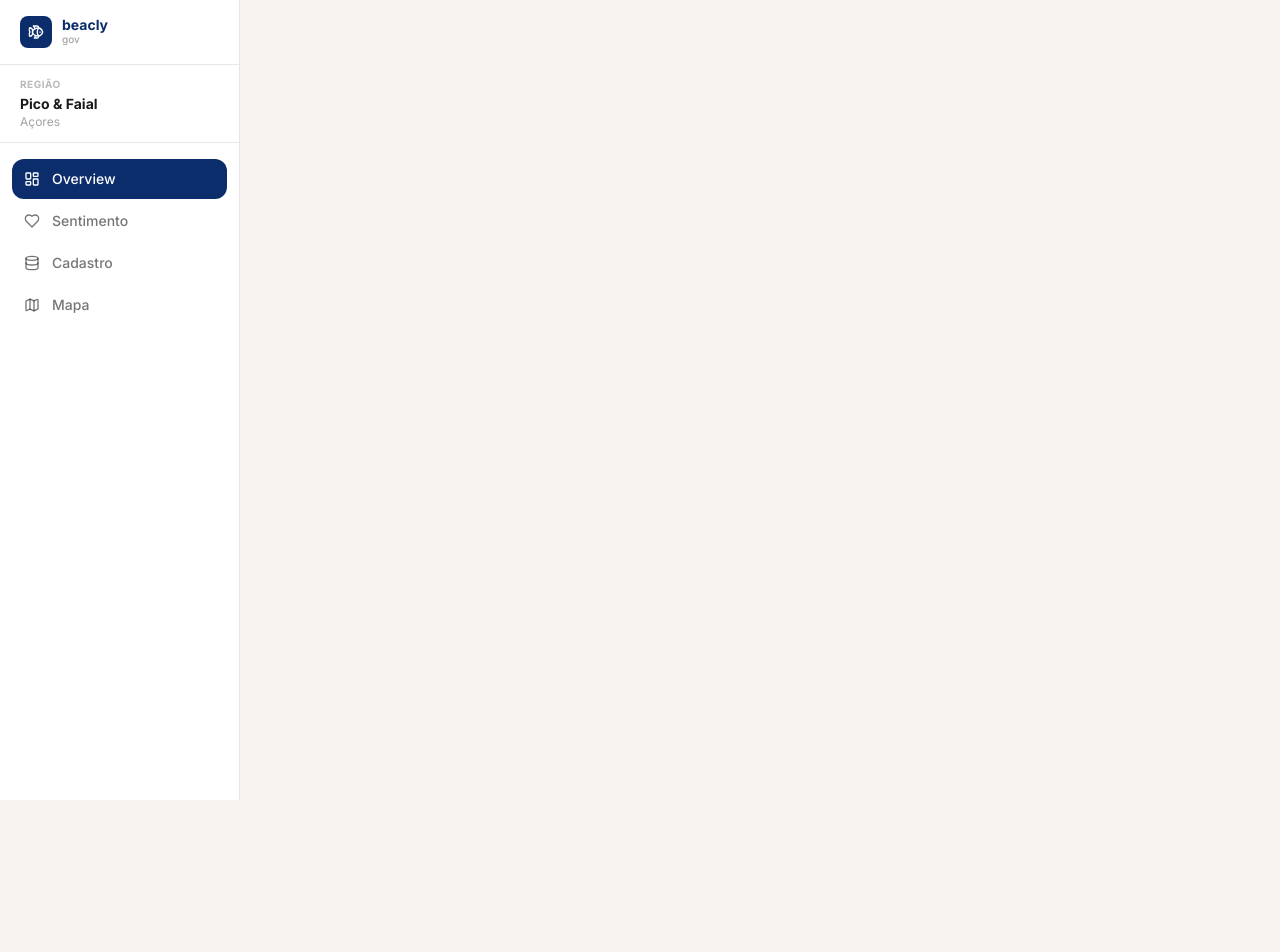
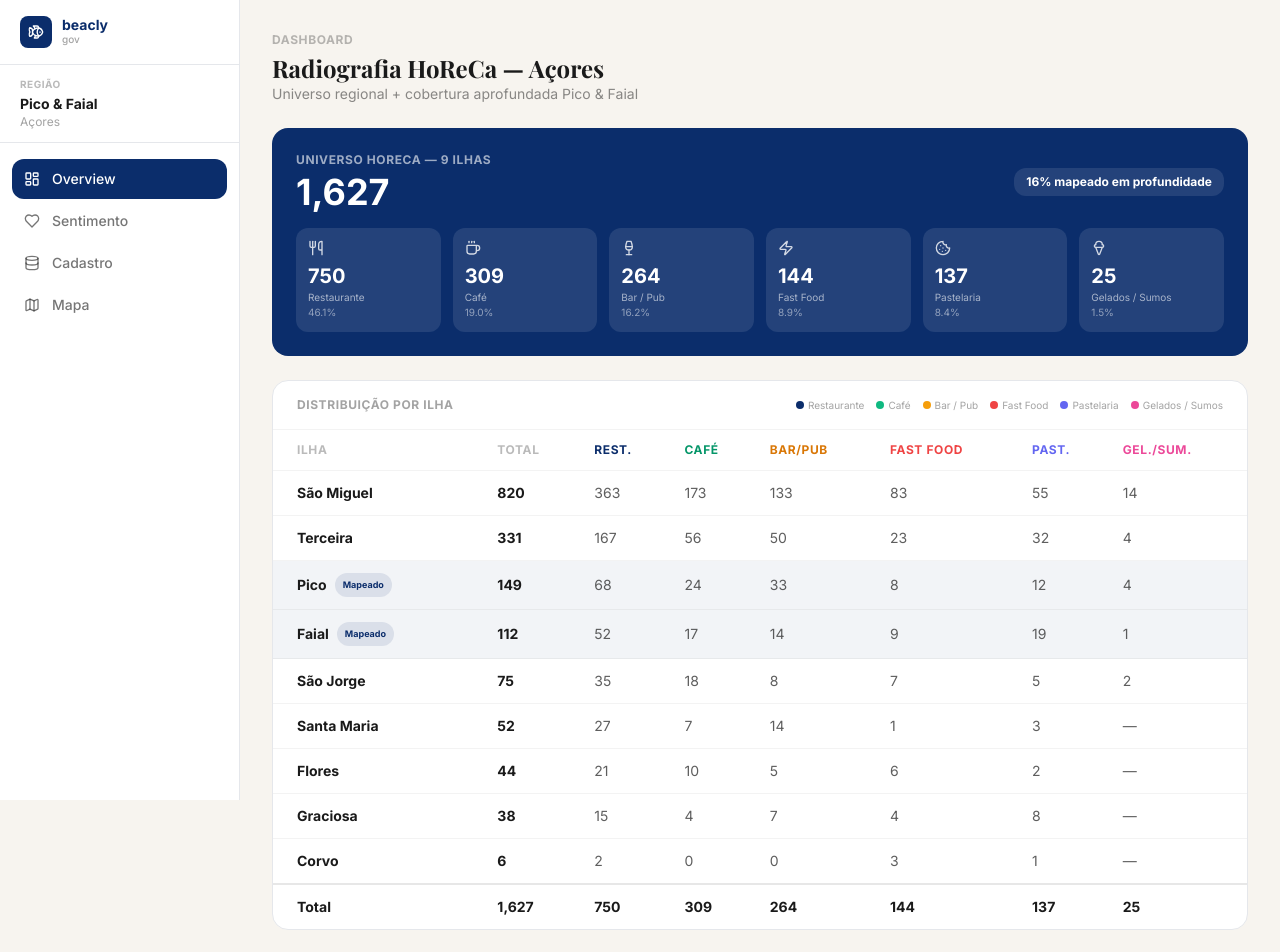
Before and after one commit to RitadeOliveiraF/beacly-gov, a Next.js app: page /dashboard in a window 1280 px wide. Shown: the top 952 px of the page. Before the commit the page ends 800 px from the top, so only its background shows below. Built offline with nearby package versions, Linux system fonts and the light colour scheme; no server answers; the database is empty.

Commit message:
feat: overview com radiografia HoReCa real (1.627 estabelecimentos, 9 ilhas)

```diff
--- a/app/dashboard/page.tsx
+++ b/app/dashboard/page.tsx
@@ -2,8 +2,9 @@
 
 import { useEffect, useState, useMemo } from "react"
 import { supabase } from "@/lib/supabase"
-import { Building2, Star, MapPin, AlertTriangle, Loader2, TrendingUp, MessageSquare } from "lucide-react"
-import { BarChart, Bar, XAxis, YAxis, Tooltip, ResponsiveContainer, CartesianGrid, PieChart, Pie, Cell } from "recharts"
+import { AZORES_HORECA, AZORES_TOTALS } from "@/lib/radiografia"
+import { Building2, Star, MapPin, AlertTriangle, Loader2, MessageSquare, Utensils, Coffee, Wine, Zap, Cookie, IceCream } from "lucide-react"
+import { BarChart, Bar, XAxis, YAxis, Tooltip, ResponsiveContainer, CartesianGrid } from "recharts"
 
 interface Space {
   uuid: string
@@ -15,7 +16,14 @@ interface Space {
   google_type: string | null
 }
 
-const COLORS = ["#0B2D6B", "#E8602C", "#4ADE80", "#FBBF24", "#A78BFA", "#F472B6", "#60A5FA"]
+const CATEGORY_ICONS = [
+  { key: "restaurante", label: "Restaurante", icon: Utensils, color: "#0B2D6B" },
+  { key: "cafe", label: "Café", icon: Coffee, color: "#10B981" },
+  { key: "barPub", label: "Bar / Pub", icon: Wine, color: "#F59E0B" },
+  { key: "fastFood", label: "Fast Food", icon: Zap, color: "#EF4444" },
+  { key: "pastelaria", label: "Pastelaria", icon: Cookie, color: "#6366F1" },
+  { key: "geladosSumos", label: "Gelados / Sumos", icon: IceCream, color: "#EC4899" },
+] as const
 
 export default function Overview() {
   const [spaces, setSpaces] = useState<Space[]>([])
@@ -41,128 +49,173 @@ export default function Overview() {
     fetchAll()
   }, [])
 
-  const stats = useMemo(() => {
+  const deepStats = useMemo(() => {
     if (!spaces.length) return null
-    const total = spaces.length
     const operational = spaces.filter(s => s.business_status === "operational").length
     const tempClosed = spaces.filter(s => s.business_status === "temporarily_closed").length
     const permClosed = spaces.filter(s => s.business_status === "permanently_closed").length
     const withRating = spaces.filter(s => s.rating)
     const avgRating = withRating.length ? withRating.reduce((a, s) => a + Number(s.rating), 0) / withRating.length : 0
     const totalReviews = spaces.reduce((a, s) => a + (s.review_count || 0), 0)
-
-    const byIlha = ["pico", "faial"].map(ilha => ({
-      ilha: ilha === "pico" ? "Pico" : "Faial",
-      count: spaces.filter(s => s.ilha === ilha).length,
-      avgRating: (() => {
-        const r = spaces.filter(s => s.ilha === ilha && s.rating)
-        return r.length ? (r.reduce((a, s) => a + Number(s.rating), 0) / r.length).toFixed(2) : "—"
-      })(),
-    }))
-
-    const byType: Record<string, number> = {}
-    spaces.forEach(s => {
-      const t = s.google_type || "Outro"
-      byType[t] = (byType[t] || 0) + 1
-    })
-    const topTypes = Object.entries(byType).sort((a,b) => b[1]-a[1]).slice(0,7).map(([type, count]) => ({ type, count }))
-
-    return { total, operational, tempClosed, permClosed, avgRating, totalReviews, byIlha, topTypes }
+    return { total: spaces.length, operational, tempClosed, permClosed, avgRating, totalReviews }
   }, [spaces])
 
-  if (loading) return <div className="flex items-center justify-center h-screen"><Loader2 className="h-6 w-6 animate-spin text-ocean" /></div>
-  if (!stats) return null
+  const pctMapped = Math.round(((AZORES_HORECA.find(i=>i.name==="Pico")!.total + AZORES_HORECA.find(i=>i.name==="Faial")!.total) / AZORES_TOTALS.total) * 100)
 
   return (
     <div className="p-8 space-y-6">
       <div>
         <p className="text-xs font-bold uppercase tracking-wider text-preto/30">Dashboard</p>
-        <h1 className="mt-1 text-2xl font-serif font-bold text-preto">Turismo Gastronómico — Pico & Faial</h1>
-        <p className="text-sm text-preto/50">Visão geral do ecossistema gastronómico mapeado</p>
+        <h1 className="mt-1 text-2xl font-serif font-bold text-preto">Radiografia HoReCa — Açores</h1>
+        <p className="text-sm text-preto/50">Universo regional + cobertura aprofundada Pico & Faial</p>
       </div>
 
-      {/* KPIs */}
+      {/* Universo total Açores */}
+      <div className="rounded-2xl bg-ocean text-white p-6">
+        <div className="flex items-center justify-between mb-4">
+          <div>
+            <p className="text-xs font-bold uppercase tracking-wider opacity-60">Universo HoReCa — 9 ilhas</p>
+            <p className="text-4xl font-bold mt-1">{AZORES_TOTALS.total.toLocaleString()}</p>
+          </div>
+          <div className="rounded-xl bg-white/10 px-3 py-1.5 text-xs font-bold">{pctMapped}% mapeado em profundidade</div>
+        </div>
+        <div className="grid grid-cols-3 md:grid-cols-6 gap-3">
+          {CATEGORY_ICONS.map(({ key, label, icon: Icon, color }) => {
+            const val = AZORES_TOTALS[key as keyof typeof AZORES_TOTALS] as number
+            const pct = ((val / AZORES_TOTALS.total) * 100).toFixed(1)
+            return (
+              <div key={key} className="rounded-xl bg-white/10 p-3">
+                <Icon className="h-4 w-4 mb-1.5 opacity-80" />
+                <p className="text-xl font-bold">{val}</p>
+                <p className="text-[10px] opacity-60">{label}</p>
+                <p className="text-[10px] opacity-50">{pct}%</p>
+              </div>
+            )
+          })}
+        </div>
+      </div>
+
+      {/* Tabela por ilha */}
+      <div className="rounded-2xl bg-branco border border-preto/8 overflow-hidden">
+        <div className="px-6 py-4 border-b border-preto/5 flex items-center justify-between">
+          <p className="text-xs font-bold uppercase tracking-wider text-preto/40">Distribuição por ilha</p>
+          <div className="flex gap-3 text-[10px] text-preto/40">
+            {CATEGORY_ICONS.map(({key,label,color}) => (
+              <span key={key} className="flex items-center gap-1"><span className="h-2 w-2 rounded-full" style={{background:color}}/>{label}</span>
+            ))}
+          </div>
+        </div>
+        <div className="overflow-x-auto">
+          <table className="w-full text-sm">
+            <thead>
+              <tr className="border-b border-preto/5 text-left">
+                <th className="px-6 py-3 text-xs font-bold uppercase tracking-wider text-preto/30">Ilha</th>
+                <th className="px-3 py-3 text-xs font-bold uppercase tracking-wider text-preto/30">Total</th>
+                <th className="px-3 py-3 text-xs font-bold uppercase tracking-wider text-ocean">Rest.</th>
+                <th className="px-3 py-3 text-xs font-bold uppercase tracking-wider text-emerald-600">Café</th>
+                <th className="px-3 py-3 text-xs font-bold uppercase tracking-wider text-amber-600">Bar/Pub</th>
+                <th className="px-3 py-3 text-xs font-bold uppercase tracking-wider text-red-500">Fast Food</th>
+                <th className="px-3 py-3 text-xs font-bold uppercase tracking-wider text-indigo-500">Past.</th>
+                <th className="px-3 py-3 text-xs font-bold uppercase tracking-wider text-pink-500">Gel./Sum.</th>
+              </tr>
+            </thead>
+            <tbody className="divide-y divide-preto/5">
+              {AZORES_HORECA.map(ilha => (
+                <tr key={ilha.name} className={ilha.mapped ? "bg-ocean/5" : ""}>
+                  <td className="px-6 py-3">
+                    <div className="flex items-center gap-2">
+                      <span className="text-sm font-bold text-preto">{ilha.name}</span>
+                      {ilha.mapped && <span className="rounded-full bg-ocean/10 px-2 py-0.5 text-[9px] font-bold text-ocean">Mapeado</span>}
+                    </div>
+                  </td>
+                  <td className="px-3 py-3 font-bold text-preto">{ilha.total}</td>
+                  <td className="px-3 py-3 text-preto/70">{ilha.restaurante}</td>
+                  <td className="px-3 py-3 text-preto/70">{ilha.cafe}</td>
+                  <td className="px-3 py-3 text-preto/70">{ilha.barPub}</td>
+                  <td className="px-3 py-3 text-preto/70">{ilha.fastFood}</td>
+                  <td className="px-3 py-3 text-preto/70">{ilha.pastelaria}</td>
+                  <td className="px-3 py-3 text-preto/70">{ilha.geladosSumos || "—"}</td>
+                </tr>
+              ))}
+            </tbody>
+            <tfoot>
+              <tr className="border-t-2 border-preto/10 font-bold">
+                <td className="px-6 py-3 text-preto">Total</td>
+                <td className="px-3 py-3 text-preto">{AZORES_TOTALS.total.toLocaleString()}</td>
+                <td className="px-3 py-3 text-preto">{AZORES_TOTALS.restaurante}</td>
+                <td className="px-3 py-3 text-preto">{AZORES_TOTALS.cafe}</td>
+                <td className="px-3 py-3 text-preto">{AZORES_TOTALS.barPub}</td>
+                <td className="px-3 py-3 text-preto">{AZORES_TOTALS.fastFood}</td>
+                <td className="px-3 py-3 text-preto">{AZORES_TOTALS.pastelaria}</td>
+                <td className="px-3 py-3 text-preto">{AZORES_TOTALS.geladosSumos}</td>
+              </tr>
+            </tfoot>
+          </table>
+        </div>
+      </div>
+
+      {/* Comparação visual por ilha */}
+      <div className="rounded-2xl bg-branco border border-preto/8 p-6">
+        <p className="text-xs font-bold uppercase tracking-wider text-preto/40 mb-4">Estabelecimentos por ilha</p>
+        <ResponsiveContainer width="100%" height={260}>
+          <BarChart data={AZORES_HORECA} layout="vertical" margin={{ left: 20 }}>
+            <CartesianGrid strokeDasharray="3 3" stroke="#f0ede8" horizontal={false} />
+            <XAxis type="number" tick={{ fontSize: 11, fill: "#1a1a1a80" }} />
+            <YAxis type="category" dataKey="name" width={90} tick={{ fontSize: 11, fill: "#1a1a1a80" }} />
+            <Tooltip contentStyle={{ borderRadius: 12, border: "1px solid #e8e4de", fontSize: 12 }} />
+            <Bar dataKey="total" radius={[0,6,6,0]}>
+              {AZORES_HORECA.map((entry, i) => (
+                <rect key={i} fill={entry.mapped ? "#0B2D6B" : "#0B2D6B40"} />
+              ))}
+            </Bar>
+          </BarChart>
+        </ResponsiveContainer>
+      </div>
+
+      {/* Cobertura aprofundada — Pico & Faial */}
+      <div>
+        <div className="flex items-center gap-2 mb-3">
+          <div className="h-1.5 w-1.5 rounded-full bg-ocean" />
+          <p className="text-xs font-bold uppercase tracking-wider text-preto/40">Cobertura aprofundada — Pico & Faial</p>
+        </div>
+        {loading ? (
+          <div className="flex items-center justify-center h-32"><Loader2 className="h-5 w-5 animate-spin text-ocean" /></div>
+        ) : deepStats && (
           <div className="grid grid-cols-2 xl:grid-cols-4 gap-4">
-        <div className="rounded-2xl bg-ocean text-white p-5">
+            <div className="rounded-2xl bg-branco border border-preto/8 p-5">
               <div className="flex items-center justify-between mb-3">
-            <span className="text-xs font-bold uppercase tracking-wider opacity-60">Estabelecimentos</span>
-            <Building2 className="h-4 w-4 opacity-60" />
+                <span className="text-xs font-bold uppercase tracking-wider text-preto/30">Mapeados</span>
+                <Building2 className="h-4 w-4 text-preto/20" />
               </div>
-          <p className="text-3xl font-bold">{stats.total}</p>
-          <p className="mt-1 text-xs opacity-50">{stats.operational} operacionais</p>
+              <p className="text-3xl font-bold text-preto">{deepStats.total}</p>
+              <p className="mt-1 text-xs text-preto/40">{deepStats.operational} operacionais</p>
             </div>
             <div className="rounded-2xl bg-branco border border-preto/8 p-5">
               <div className="flex items-center justify-between mb-3">
                 <span className="text-xs font-bold uppercase tracking-wider text-preto/30">Rating médio</span>
                 <Star className="h-4 w-4 fill-signal text-signal" />
               </div>
-          <p className="text-3xl font-bold text-preto">{stats.avgRating.toFixed(2)}</p>
-          <p className="mt-1 text-xs text-preto/40">Pico & Faial combinados</p>
+              <p className="text-3xl font-bold text-preto">{deepStats.avgRating.toFixed(2)}</p>
+              <p className="mt-1 text-xs text-preto/40">Dados Google validados</p>
             </div>
             <div className="rounded-2xl bg-branco border border-preto/8 p-5">
               <div className="flex items-center justify-between mb-3">
-            <span className="text-xs font-bold uppercase tracking-wider text-preto/30">Reviews totais</span>
+                <span className="text-xs font-bold uppercase tracking-wider text-preto/30">Reviews analisadas</span>
                 <MessageSquare className="h-4 w-4 text-preto/20" />
               </div>
-          <p className="text-3xl font-bold text-preto">{stats.totalReviews.toLocaleString()}</p>
+              <p className="text-3xl font-bold text-preto">{deepStats.totalReviews.toLocaleString()}</p>
               <p className="mt-1 text-xs text-preto/40">Volume agregado Google</p>
             </div>
-        <div className={`rounded-2xl p-5 ${stats.tempClosed + stats.permClosed > 0 ? "bg-amber-50 border border-amber-200" : "bg-branco border border-preto/8"}`}>
+            <div className={`rounded-2xl p-5 ${deepStats.tempClosed + deepStats.permClosed > 0 ? "bg-amber-50 border border-amber-200" : "bg-branco border border-preto/8"}`}>
               <div className="flex items-center justify-between mb-3">
-            <span className={`text-xs font-bold uppercase tracking-wider ${stats.tempClosed + stats.permClosed > 0 ? "text-amber-600" : "text-preto/30"}`}>Encerrados</span>
-            <AlertTriangle className={`h-4 w-4 ${stats.tempClosed + stats.permClosed > 0 ? "text-amber-500" : "text-preto/20"}`} />
+                <span className={`text-xs font-bold uppercase tracking-wider ${deepStats.tempClosed + deepStats.permClosed > 0 ? "text-amber-600" : "text-preto/30"}`}>Encerrados</span>
+                <AlertTriangle className={`h-4 w-4 ${deepStats.tempClosed + deepStats.permClosed > 0 ? "text-amber-500" : "text-preto/20"}`} />
               </div>
-          <p className={`text-3xl font-bold ${stats.tempClosed + stats.permClosed > 0 ? "text-amber-700" : "text-preto"}`}>{stats.tempClosed + stats.permClosed}</p>
-          <p className="mt-1 text-xs text-preto/40">{stats.tempClosed} temp · {stats.permClosed} perm</p>
+              <p className={`text-3xl font-bold ${deepStats.tempClosed + deepStats.permClosed > 0 ? "text-amber-700" : "text-preto"}`}>{deepStats.tempClosed + deepStats.permClosed}</p>
+              <p className="mt-1 text-xs text-preto/40">{deepStats.tempClosed} temp · {deepStats.permClosed} perm</p>
             </div>
           </div>
-
-      {/* Por ilha */}
-      <div className="grid grid-cols-1 xl:grid-cols-2 gap-4">
-        {stats.byIlha.map(({ ilha, count, avgRating }) => (
-          <div key={ilha} className="rounded-2xl bg-branco border border-preto/8 p-6 flex items-center gap-6">
-            <div className="flex h-16 w-16 items-center justify-center rounded-2xl bg-ocean/10 shrink-0">
-              <MapPin className="h-7 w-7 text-ocean" />
-            </div>
-            <div className="flex-1">
-              <p className="text-xs font-bold uppercase tracking-wider text-preto/30">{ilha}</p>
-              <div className="flex items-baseline gap-3 mt-1">
-                <p className="text-2xl font-bold text-preto">{count}</p>
-                <span className="text-xs text-preto/40">estabelecimentos</span>
-              </div>
-              <div className="mt-1 flex items-center gap-1 text-xs text-preto/50">
-                <Star className="h-3 w-3 fill-signal text-signal" />Rating médio: {avgRating}
-              </div>
-            </div>
-          </div>
-        ))}
-      </div>
-
-      {/* Distribuição por categoria */}
-      <div className="grid grid-cols-1 xl:grid-cols-2 gap-4">
-        <div className="rounded-2xl bg-branco border border-preto/8 p-6">
-          <p className="text-xs font-bold uppercase tracking-wider text-preto/40 mb-4">Categorias mais comuns</p>
-          <ResponsiveContainer width="100%" height={260}>
-            <BarChart data={stats.topTypes} layout="vertical" margin={{ left: 20 }}>
-              <CartesianGrid strokeDasharray="3 3" stroke="#f0ede8" horizontal={false} />
-              <XAxis type="number" tick={{ fontSize: 11, fill: "#1a1a1a80" }} />
-              <YAxis type="category" dataKey="type" width={120} tick={{ fontSize: 11, fill: "#1a1a1a80" }} />
-              <Tooltip contentStyle={{ borderRadius: 12, border: "1px solid #e8e4de", fontSize: 12 }} />
-              <Bar dataKey="count" fill="#0B2D6B" radius={[0,6,6,0]} />
-            </BarChart>
-          </ResponsiveContainer>
-        </div>
-        <div className="rounded-2xl bg-branco border border-preto/8 p-6">
-          <p className="text-xs font-bold uppercase tracking-wider text-preto/40 mb-4">Distribuição visual</p>
-          <ResponsiveContainer width="100%" height={260}>
-            <PieChart>
-              <Pie data={stats.topTypes} dataKey="count" nameKey="type" cx="50%" cy="50%" outerRadius={90} label={(e) => e.type}>
-                {stats.topTypes.map((_, i) => <Cell key={i} fill={COLORS[i % COLORS.length]} />)}
-              </Pie>
-              <Tooltip contentStyle={{ borderRadius: 12, border: "1px solid #e8e4de", fontSize: 12 }} />
-            </PieChart>
-          </ResponsiveContainer>
-        </div>
+        )}
       </div>
     </div>
   )
```
Lines whose indentation alone changed are shown as unchanged.
